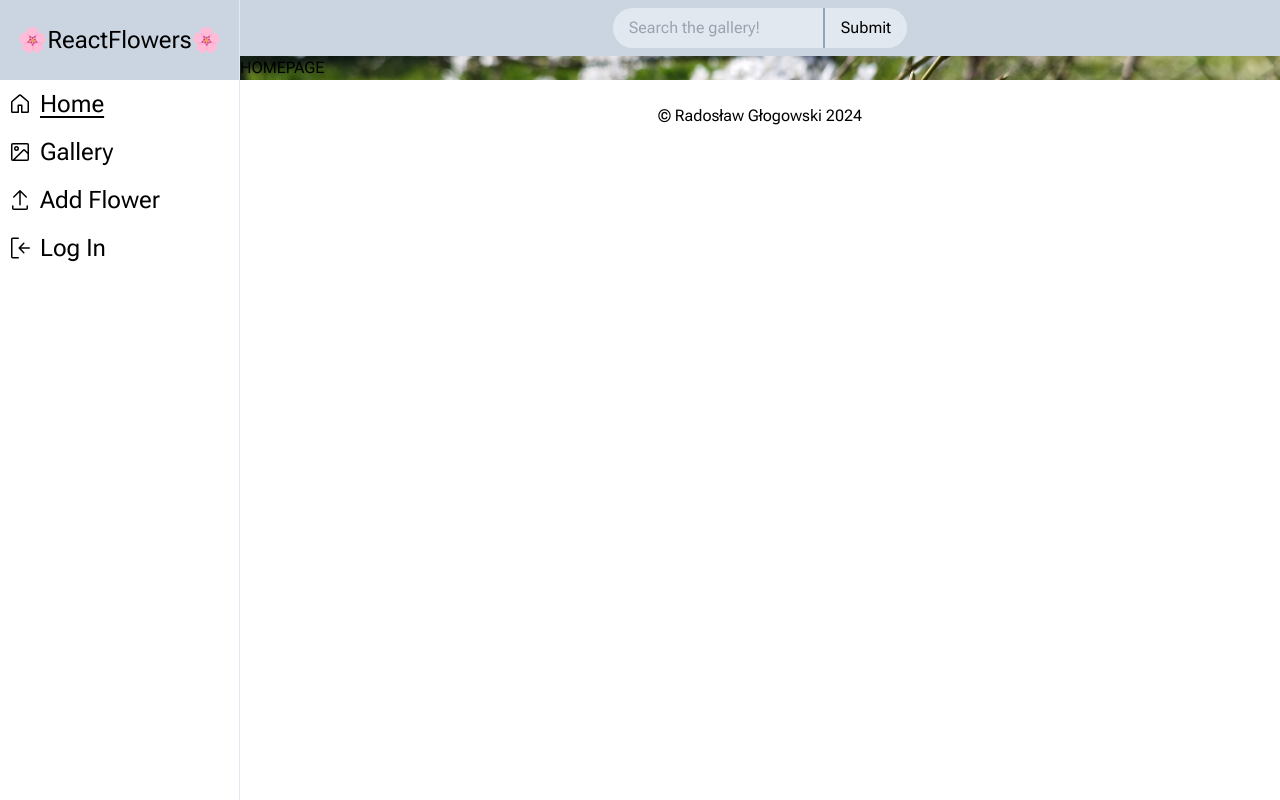
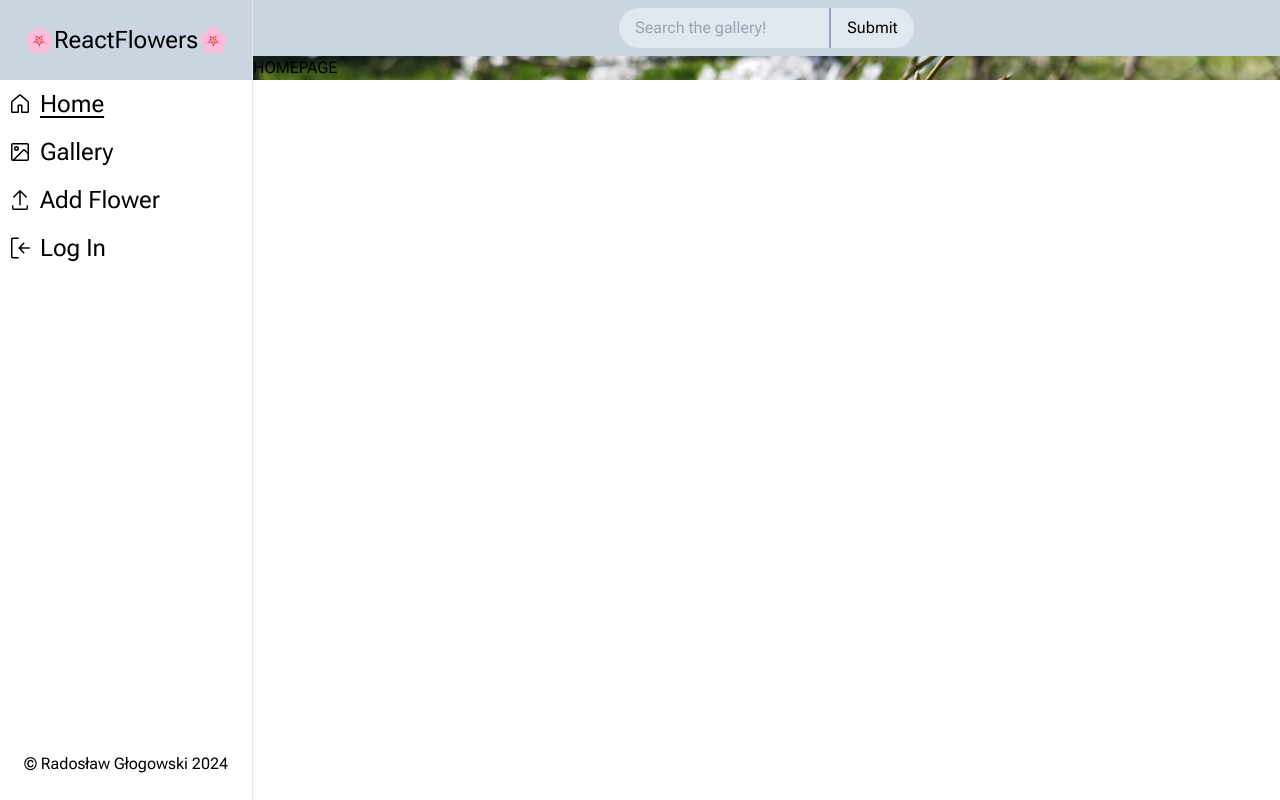
Before and after one commit to Coblexx/react-flowers, a React (Vite) app: page /home in a window 1280 px wide. Built offline with nearby package versions, Linux system fonts and the light colour scheme; no server answers.

Commit message:
feat: add is favorite button, move footer to sidebar

```diff
--- a/src/Pages/Gallery/GalleryPage.tsx
+++ b/src/Pages/Gallery/GalleryPage.tsx
@@ -2,7 +2,8 @@ import { useMutation, useQuery, useQueryClient } from "@tanstack/react-query";
 import { deleteFlower, getFlowers } from "../../utils/services/flowerAPI.ts";
 import { Flower } from "../../utils/services/flowerAPI.ts";
 import toast from "react-hot-toast";
-import { GoTrash } from "react-icons/go";
+import { GoStar, GoStarFill, GoTrash } from "react-icons/go";
+import { useState } from "react";
 
 export default function GalleryPage() {
   const queryClient = useQueryClient();
@@ -65,11 +66,26 @@ type FlowerCardType = {
 };
 
 function FlowerCard({ flower, isDeleting, mutate }: FlowerCardType) {
+  const [isFavorite, setIsFavorite] = useState(false);
+
   const { id, name, image } = flower;
 
   return (
     <div className="m-3 border-[1px] rounded-lg border-solid border-slate-200 px-4 py-3 flex flex-col gap-2">
-      <h3 className="text-2xl w-full">{name}</h3>
+      <div className="flex justify-between">
+        <h3 className="text-2xl w-full">{name}</h3>
+        <button
+          onClick={() => {
+            setIsFavorite((fav) => !fav);
+          }}
+        >
+          {isFavorite ? (
+            <GoStarFill size={25} color="yellow" />
+          ) : (
+            <GoStar size={25} color="gray" />
+          )}
+        </button>
+      </div>
       <img
         className="block w-60 h-60 overflow-hidden rounded-lg"
         src={image}
--- a/src/UI/AppLayout.tsx
+++ b/src/UI/AppLayout.tsx
@@ -1,21 +1,19 @@
 import { Outlet } from "react-router-dom";
 
 // components
-import Footer from "./Footer";
 import Sidebar from "./Sidebar";
 import Searchbar from "./Searchbar";
 
 export default function AppLayout() {
   return (
     <>
-      <div className="flex min-h-screen">
+      <div className="flex h-screen">
         <Sidebar />
         <div className="flex flex-col grow">
           <Searchbar />
           <main>
             <Outlet />
           </main>
-          <Footer />
         </div>
       </div>
     </>
--- a/src/UI/Footer.tsx
+++ b/src/UI/Footer.tsx
@@ -1,7 +1,7 @@
 export default function Footer() {
   return (
-    <footer className="flex h-20 w-full justify-center">
-      <p className="p-6">© Radosław Głogowski 2024</p>
+    <footer className="flex bottom-0 w-full justify-center">
+      <p className="p-6 text-base">© Radosław Głogowski 2024</p>
     </footer>
   );
 }
--- a/src/UI/Sidebar.tsx
+++ b/src/UI/Sidebar.tsx
@@ -1,6 +1,7 @@
 import { ReactNode } from "react";
 import { GoHome, GoImage, GoSignIn, GoUpload } from "react-icons/go";
 import { Link, NavLink } from "react-router-dom";
+import Footer from "./Footer";
 
 type NavItemType = {
   to?: string;
@@ -9,8 +10,8 @@ type NavItemType = {
 
 export default function Sidebar() {
   return (
-    <aside className="border-solid border-r-[1px] border-slate-200 md:flex md:flex-col hidden min-w-60 text-2xl">
-      <nav>
+    <aside className="border-solid border-r-[1px] border-slate-200 md:flex md:flex-col h-full hidden min-w-60 text-2xl">
+      <nav className="h-full">
         <Logo />
         <ul className="gap-6">
           <NavItem to="/home">
@@ -31,6 +32,7 @@ export default function Sidebar() {
           </NavItem>
         </ul>
       </nav>
+      <Footer />
     </aside>
   );
 }
```
